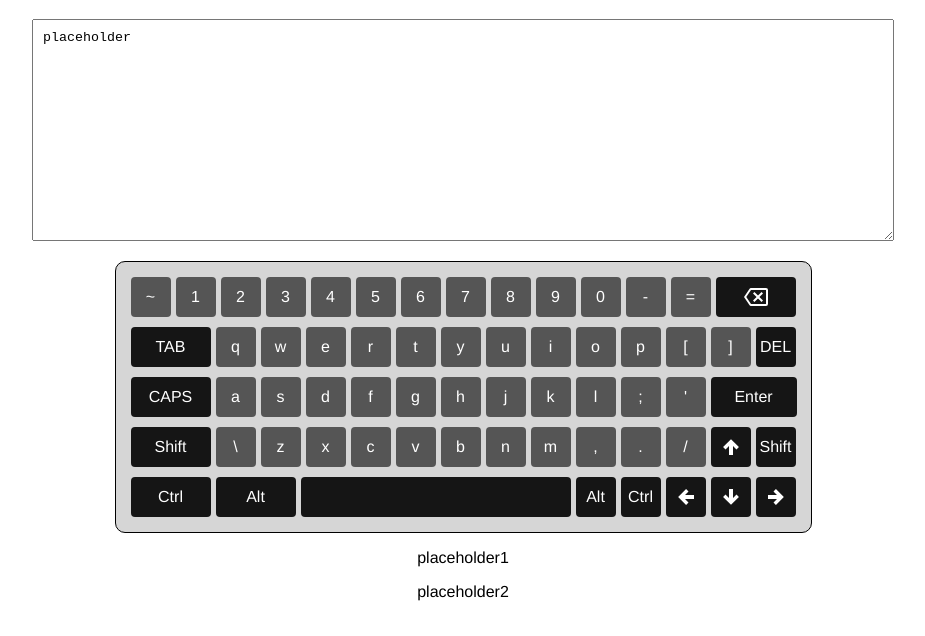
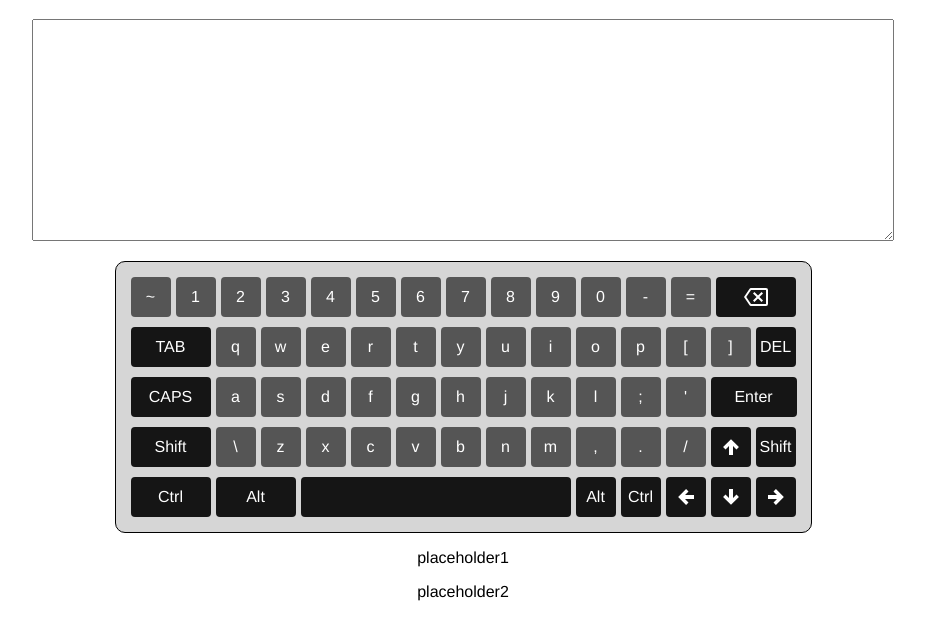
Before and after one commit to a-selyugin/virtual-keyboard, a website built with webpack: page src/index.html in a window 1280 px wide. Shown: the part 48-684 px from the top of the page, without its empty margins (177-1102 px from the left). Built offline with nearby package versions, Linux system fonts and the light colour scheme.

Commit message:
refactor: change textarea font size and delete placeholder

```diff
--- a/src/assets/styles/style.scss
+++ b/src/assets/styles/style.scss
@@ -28,6 +28,9 @@ body{
     padding: 10px;
     width: 70%;
     height: 200px;
+    font-family: $font-main;
+    font-size: 24px;
+    font-weight: 400;
 }
 
 .main__legend {
--- a/src/js/index.js
+++ b/src/js/index.js
@@ -11,7 +11,7 @@ const wrapper = document.querySelector('.wrapper');
 
 // create page content
 appendElementTo('h1', 'header', 'Virtual Keyboard for RSSchool', wrapper);
-appendElementTo('textarea', 'main__textarea', 'placeholder', wrapper);
+appendElementTo('textarea', 'main__textarea', '', wrapper);
 appendElementTo('div', 'keyboard__container', '', wrapper);
 appendElementTo('p', 'main__legend', 'placeholder1', wrapper);
 appendElementTo('p', 'main__legend', 'placeholder2', wrapper);
```
